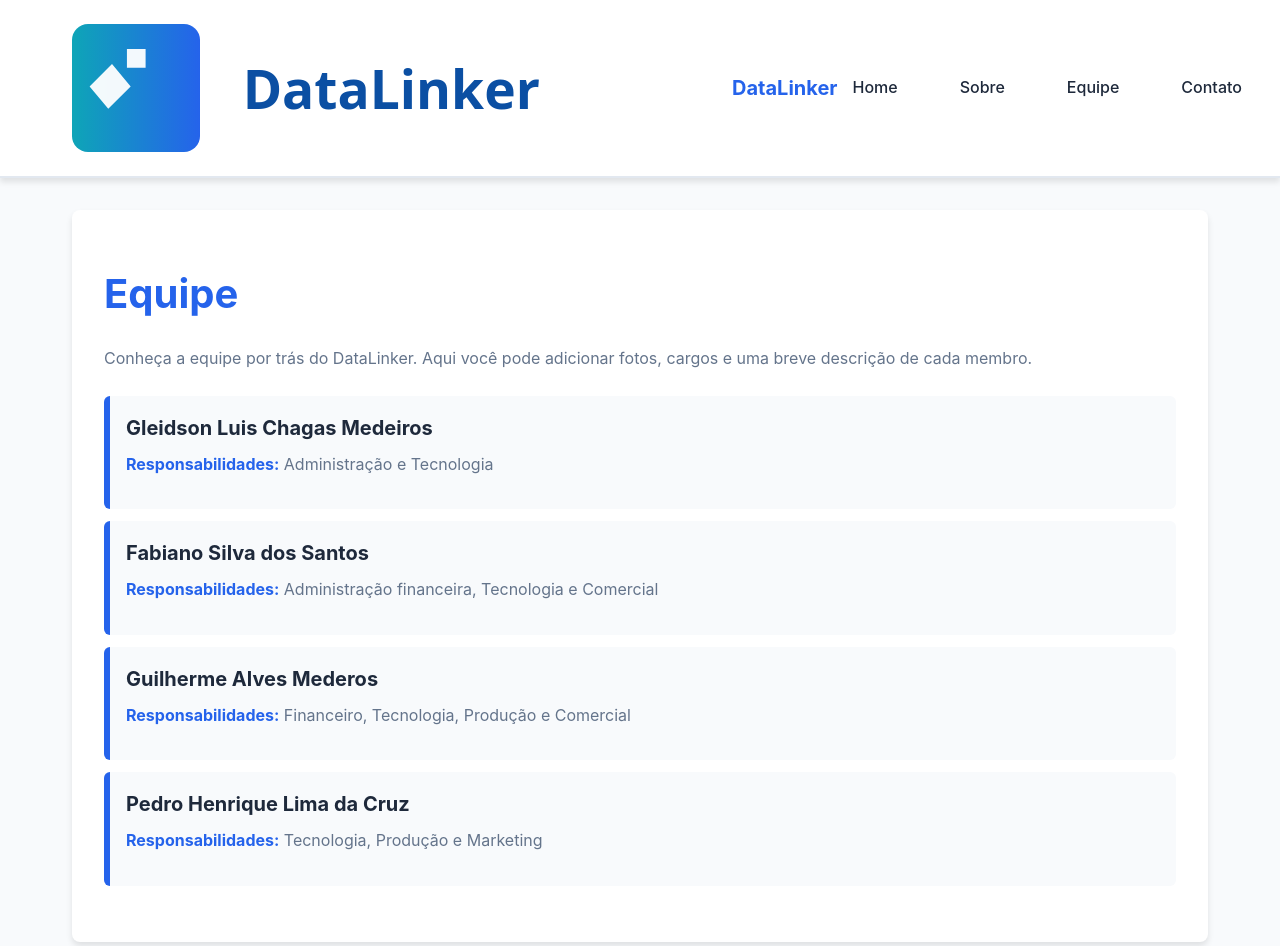
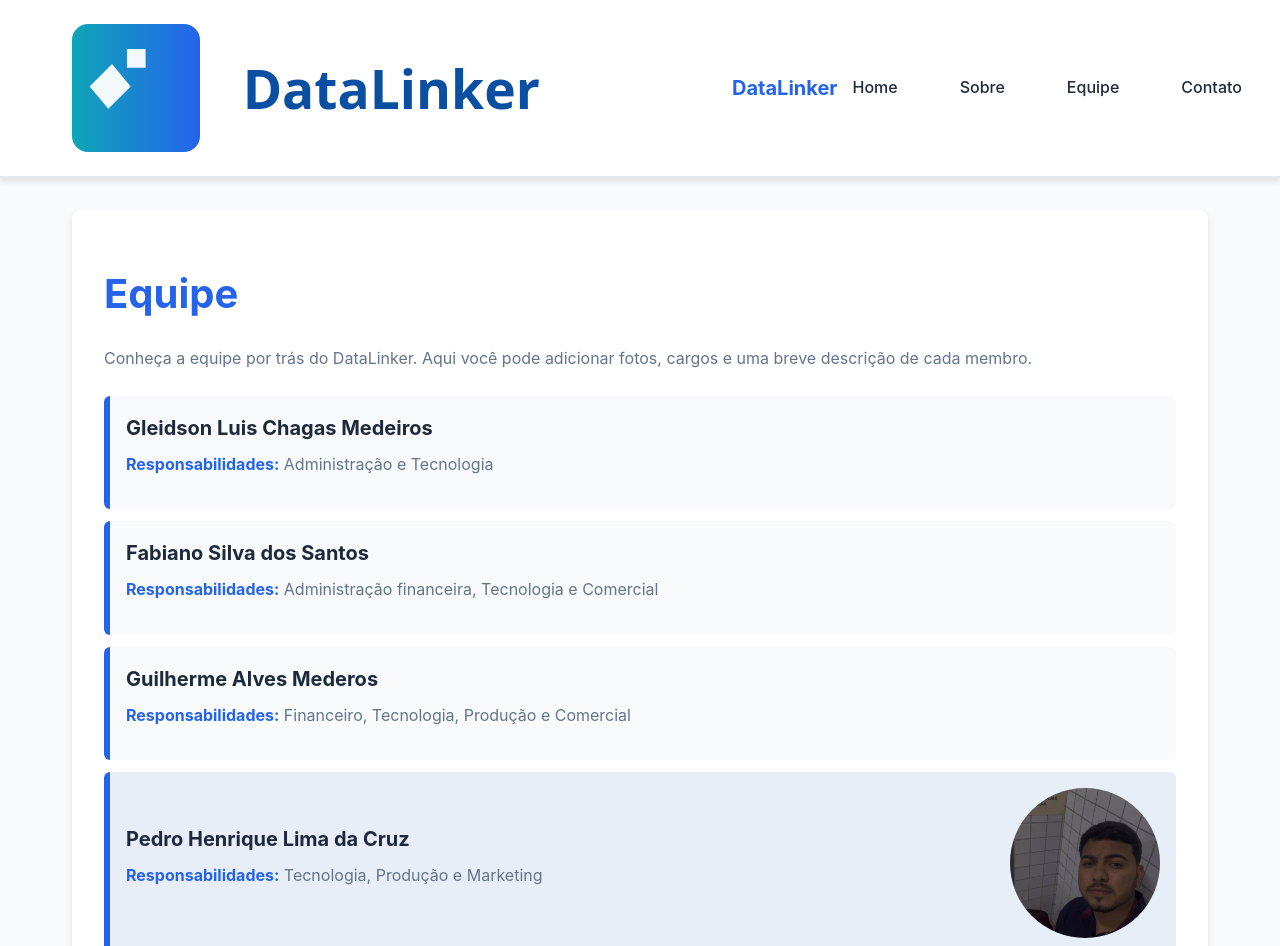
Before and after one commit to cruzp-wq/site-datalinker, a React (Vite) app in the folder datalinker-site/: page /#/team in a window 1280 px wide. Shown: the top 946 px of the page. Built offline with nearby package versions, Linux system fonts and the light colour scheme.

Commit message:
feat: adicionar foto do Pedro Henrique na equipe com estilo redondo e alinhado

```diff
--- a/datalinker-site/src/pages/Team.tsx
+++ b/datalinker-site/src/pages/Team.tsx
@@ -23,9 +23,12 @@ const Team: React.FC = () => {
                         <p style={{ marginTop: 8, color: 'var(--text-light)' }}><strong>Responsabilidades:</strong> Financeiro, Tecnologia, Produção e Comercial</p>
                     </div>
 
-                    <div className="value-item" style={{ padding: 16 }}>
-                        <h3 style={{ margin: 0 }}>Pedro Henrique Lima da Cruz</h3>
-                        <p style={{ marginTop: 8, color: 'var(--text-light)' }}><strong>Responsabilidades:</strong> Tecnologia, Produção e Marketing</p>
+                    <div className="value-item" style={{ padding: 16, display: 'flex', alignItems: 'center', gap: '20px', background: '#e8eef7' }}>
+                        <div style={{ flex: 1 }}>
+                            <h3 style={{ margin: 0 }}>Pedro Henrique Lima da Cruz</h3>
+                            <p style={{ marginTop: 8, color: 'var(--text-light)' }}><strong>Responsabilidades:</strong> Tecnologia, Produção e Marketing</p>
+                        </div>
+                        <img src="/team/pedro-henrique.jpg" alt="Pedro Henrique Lima da Cruz" style={{ width: '150px', height: '150px', borderRadius: '50%', objectFit: 'cover', flexShrink: 0 }} />
                     </div>
                 </div>
             </div>
```
Also changed, not shown: datalinker-site/public/team/pedro-henrique.jpg (added).
